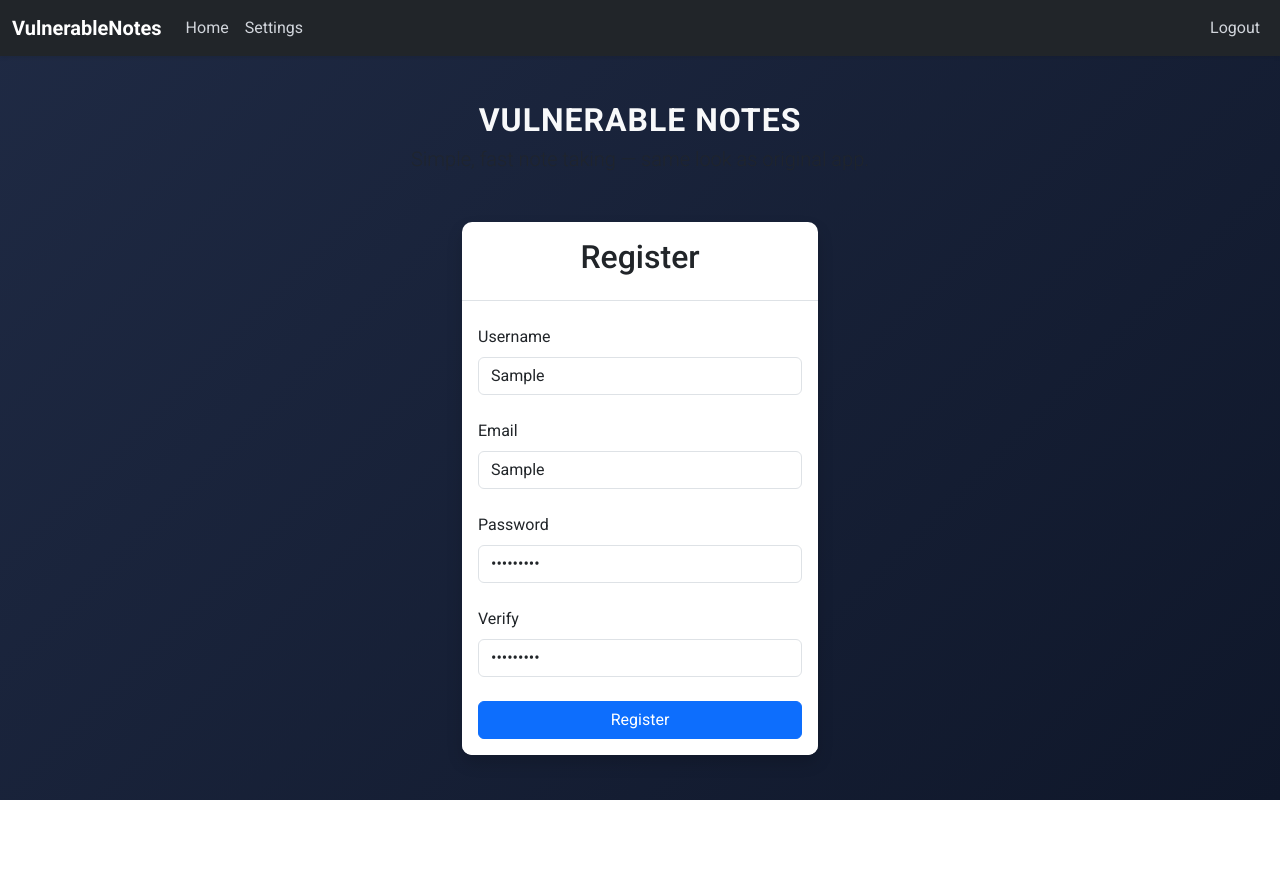
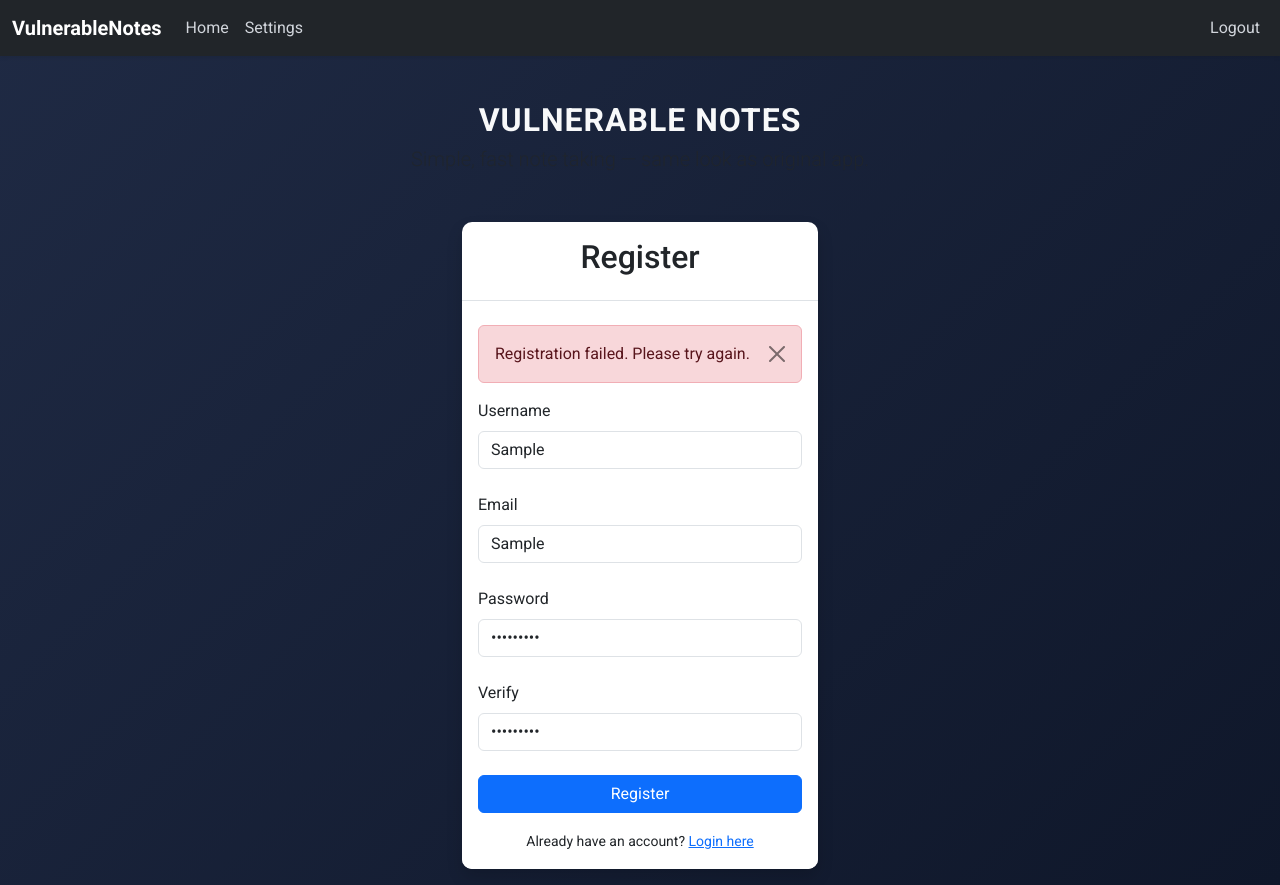
Before and after one commit to TheRealH0u/vulnerable_notes, a Vue app in the folder frontend/: page /register in a window 1280 px wide. Both pictures are taken after typing "Sample", "Sample", "Sample123", "Sample123" into the empty fields and a click on the button "Register". Before the commit the page ends 800 px from the top, so only its background shows below. Built offline with nearby package versions, Linux system fonts and the light colour scheme; no server answers.

Commit message:
FIX: CORS errors

```diff
--- a/frontend/src/components/Register.vue
+++ b/frontend/src/components/Register.vue
@@ -7,6 +7,10 @@
             <h2 class="p-3">Register</h2>
           </div>
           <div class="card-body">
+            <div v-if="errorMsg" class="alert alert-danger alert-dismissible fade show" role="alert">
+              {{ errorMsg }}
+              <button type="button" class="btn-close" @click="errorMsg = ''" aria-label="Close"></button>
+            </div>
             <form @submit.prevent="doRegister">
               <div class="mb-4"><label class="form-label">Username</label><input class="form-control" v-model="username"/></div>
               <div class="mb-4"><label class="form-label">Email</label><input class="form-control" v-model="email"/></div>
@@ -14,6 +18,9 @@
               <div class="mb-4"><label class="form-label">Verify</label><input type="password" class="form-control" v-model="verify"/></div>
               <div class="d-grid">
                 <button class="btn btn-primary" type="submit">Register</button>
+              </div>
+              <div class="text-center mt-3">
+                <small>Already have an account? <router-link to="/login">Login here</router-link></small>
               </div>
             </form>
           </div>
@@ -26,12 +33,43 @@
 <script>
 import apiClient from '@/api'
 export default {
-  data(){ return { username:'', email:'', password:'', verify:'' } },
+  data(){ return { username:'', email:'', password:'', verify:'', errorMsg: '' } },
   methods:{
     doRegister(){
-      apiClient.post('/api/register', { username:this.username, email:this.email, password:this.password, verify:this.verify })
-        .then(()=> { alert('Registered'); this.$router.push('/login') })
-        .catch(err => { alert('Register failed') })
+      this.errorMsg = ''
+
+      // Client-side validation
+      if (!this.username) { this.errorMsg = 'Username is required'; return }
+      if (!this.email) { this.errorMsg = 'Email is required'; return }
+      if (!this.password) { this.errorMsg = 'Password is required'; return }
+      if (!this.verify) { this.errorMsg = 'Password verification is required'; return }
+      if (this.password !== this.verify) { this.errorMsg = 'Passwords do not match'; return }
+
+      apiClient.post('/api/register', {
+        username: this.username,
+        email: this.email,
+        password: this.password,
+        verify: this.verify
+      })
+        .then(()=> {
+          alert('Registered successfully! Please log in.');
+          this.$router.push('/login')
+        })
+        .catch(err => {
+          console.error('Register error:', err.response?.data || err.message)
+          const errData = err.response?.data || {}
+          if (errData.error === 'user_exists') {
+            this.errorMsg = 'Username already exists'
+          } else if (errData.error === 'email_exists') {
+            this.errorMsg = 'Email already registered'
+          } else if (errData.error === 'mismatch') {
+            this.errorMsg = 'Passwords do not match'
+          } else if (errData.error === 'missing') {
+            this.errorMsg = 'Please fill in all fields'
+          } else {
+            this.errorMsg = 'Registration failed. Please try again.'
+          }
+        })
     }
   }
 }
```
Also changed, not shown: 1 other file (tests, documents, lock files or other folders).
